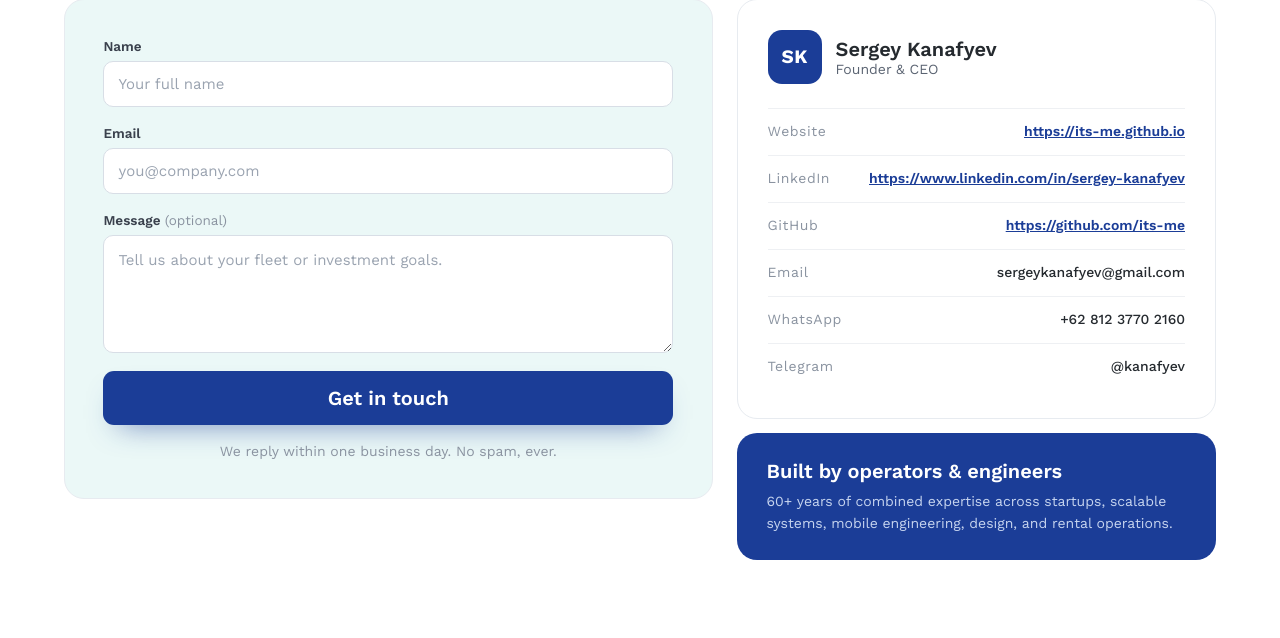
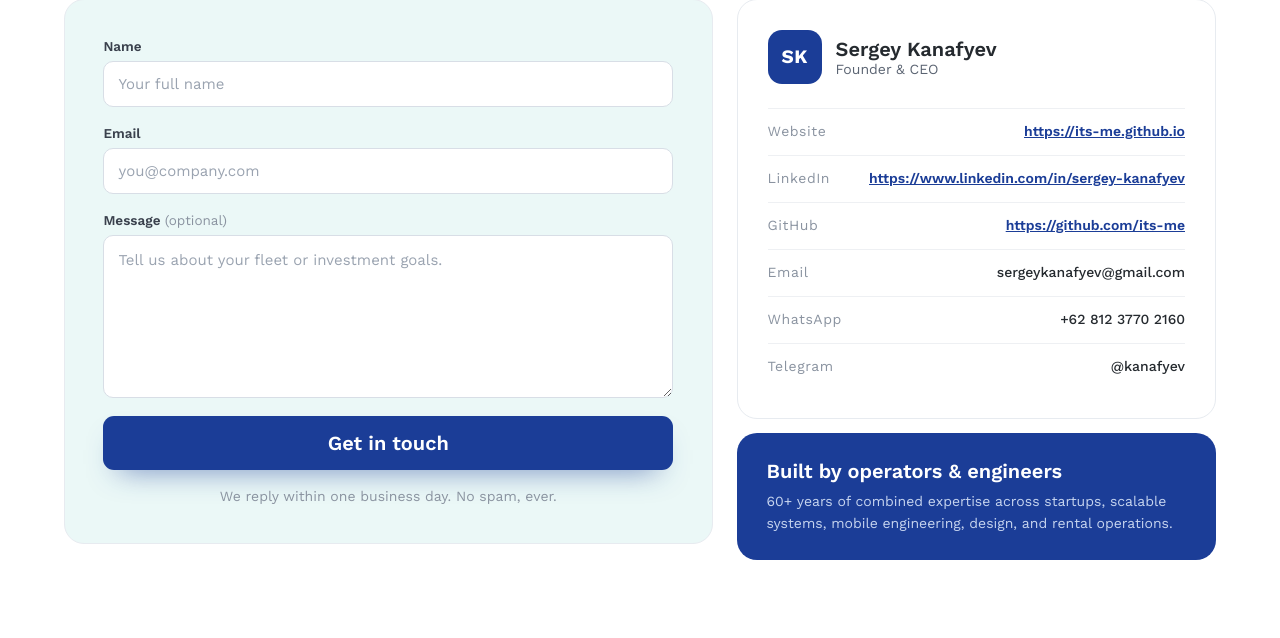
Before and after one commit to its-me/wheelers.landing, a FastAPI app: page / in a window 1280 px wide. Shown: the part 4773-5411 px from the top of the page. Run offline with FastAPI, Linux system fonts and the light colour scheme.

Commit message:
Increase Message textarea height to match Figma design
Co-Authored-By: Claude Sonnet 4.6 <noreply@anthropic.com>

```diff
--- a/templates/index.html
+++ b/templates/index.html
@@ -322,7 +322,7 @@
               <input type="email" name="email" required placeholder="you@company.com" style="border:1px solid #d8dee6;border-radius:10px;padding:13px 14px;font-size:15px;color:#14181F;background:#fff;outline:none;font-weight:400;" />
             </label>
             <label style="display:flex;flex-direction:column;gap:7px;font-size:13.5px;font-weight:600;color:#3a414d;"><span>Message <span style="font-weight:400;color:#8a93a0;">(optional)</span></span>
-              <textarea name="message" rows="4" placeholder="Tell us about your fleet or investment goals." style="border:1px solid #d8dee6;border-radius:10px;padding:13px 14px;font-size:15px;color:#14181F;background:#fff;outline:none;resize:vertical;font-weight:400;line-height:1.5;"></textarea>
+              <textarea name="message" rows="6" placeholder="Tell us about your fleet or investment goals." style="width:100%;border:1px solid #d8dee6;border-radius:10px;padding:13px 14px;font-size:15px;color:#14181F;background:#fff;outline:none;resize:vertical;font-weight:400;line-height:1.5;"></textarea>
             </label>
             <button type="submit" id="submitBtn" style="background:var(--blue);color:#fff;border:none;border-radius:11px;padding:15px;font-weight:600;font-size:20px;cursor:pointer;box-shadow:0 14px 30px -16px rgba(27,61,151,0.7);">Get in touch</button>
             <span id="formError" style="display:none;font-size:13px;color:#c0392b;text-align:center;"></span>
```
